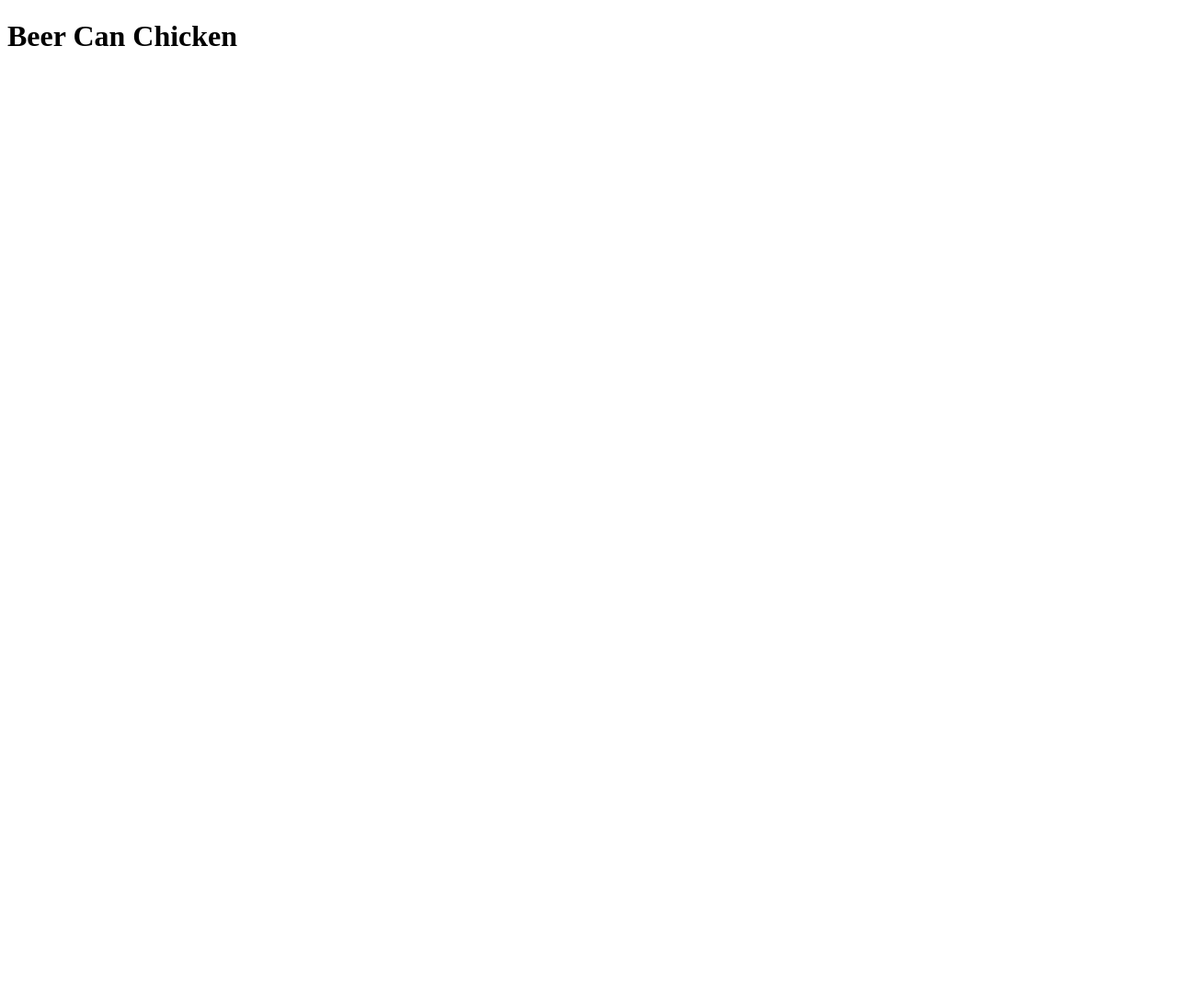
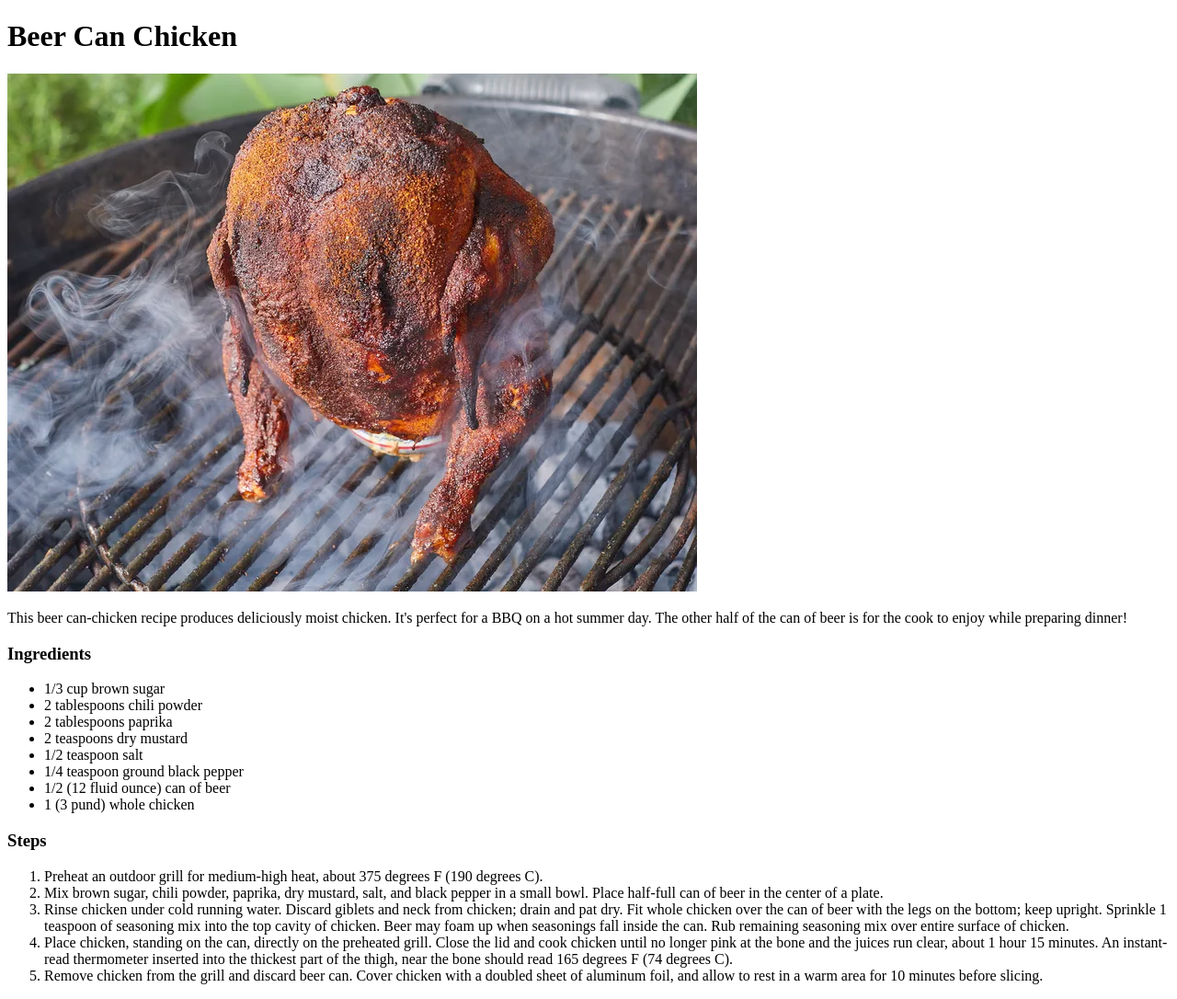
Before and after one commit to jaredholden/odin-recipes, a plain HTML site: page beer-can-chicken.html in a window 1280 px wide. Shown: the whole page at 92% size. Before the commit the page ends 800 px from the top, so only its background shows below. Drawn offline with Linux system fonts and the light colour scheme.

Commit message:
Created images directory and fleshed out html for first recipe page

```diff
--- a/beer-can-chicken.html
+++ b/beer-can-chicken.html
@@ -7,5 +7,29 @@
 </head>
 <body>
     <h1>Beer Can Chicken</h1>
+    <img src="images/beer-can-chicken.webp">
+
+    <p>This beer can-chicken recipe produces deliciously moist chicken. It's perfect for a BBQ on a hot summer day. The other half of the can of beer is for the cook to enjoy while preparing dinner!</p>
+
+    <h3>Ingredients</h3>
+    <ul>
+        <li>1/3 cup brown sugar</li>
+        <li>2 tablespoons chili powder</li>
+        <li>2 tablespoons paprika</li>
+        <li>2 teaspoons dry mustard</li>
+        <li>1/2 teaspoon salt</li>
+        <li>1/4 teaspoon ground black pepper</li>
+        <li>1/2 (12 fluid ounce) can of beer</li>
+        <li>1 (3 pund) whole chicken</li>
+    </ul>
+
+    <h3>Steps</h3>
+    <ol>
+        <li>Preheat an outdoor grill for medium-high heat, about 375 degrees F (190 degrees C).</li>
+        <li>Mix brown sugar, chili powder, paprika, dry mustard, salt, and black pepper in a small bowl. Place half-full can of beer in the center of a plate.</li>
+        <li>Rinse chicken under cold running water. Discard giblets and neck from chicken; drain and pat dry. Fit whole chicken over the can of beer with the legs on the bottom; keep upright. Sprinkle 1 teaspoon of seasoning mix into the top cavity of chicken. Beer may foam up when seasonings fall inside the can. Rub remaining seasoning mix over entire surface of chicken.</li>
+        <li>Place chicken, standing on the can, directly on the preheated grill. Close the lid and cook chicken until no longer pink at the bone and the juices run clear, about 1 hour 15 minutes. An instant-read thermometer inserted into the thickest part of the thigh, near the bone should read 165 degrees F (74 degrees C).</li>
+        <li>Remove chicken from the grill and discard beer can. Cover chicken with a doubled sheet of aluminum foil, and allow to rest in a warm area for 10 minutes before slicing.</li>
+    </ol>
 </body>
 </html>
```
Also changed, not shown: images/beer-can-chicken.webp (added).
